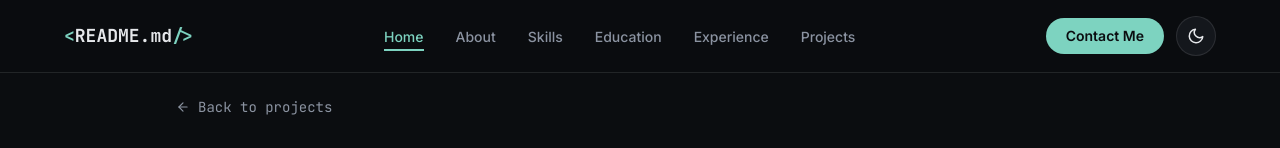
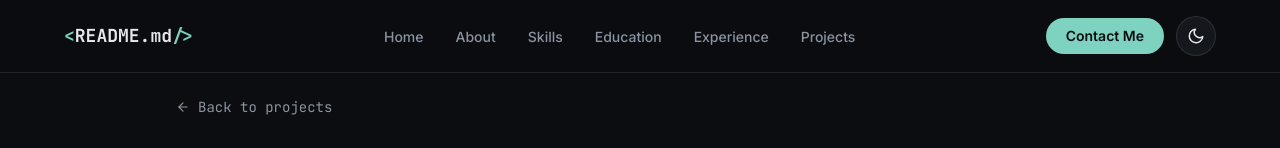
Before and after one commit to ShantoSarkar34/My-Portfolio, a Next.js app: page /projects/chicken-hub-project in a window 1280 px wide. Shown: the top 148 px of the page. Built offline with nearby package versions, Linux system fonts and the light colour scheme.

Commit message:
fix one bug on project slug

```diff
--- a/src/components/layout/Navbar.tsx
+++ b/src/components/layout/Navbar.tsx
@@ -5,6 +5,7 @@ import { motion, AnimatePresence } from "framer-motion";
 import { FiMenu, FiX } from "react-icons/fi";
 import { profile } from "@/src/data/profile";
 import ThemeToggle from "../ui/ThemeToggle";
+import { usePathname } from "next/navigation";
 
 
 const NAV_LINKS = [
@@ -20,6 +21,7 @@ export default function Navbar() {
   const [isOpen, setIsOpen] = useState(false);
   const [scrolled, setScrolled] = useState(false);
   const [activeSection, setActiveSection] = useState("home");
+  const pathname = usePathname();
 
   useEffect(() => {
     const onScroll = () => setScrolled(window.scrollY > 20);
@@ -28,6 +30,12 @@ export default function Navbar() {
   }, []);
 
   useEffect(() => {
+    // Not on the home page — no sections to observe, clear active state
+    if (pathname !== "/") {
+      setActiveSection("");
+      return;
+    }
+
     const sections = NAV_LINKS.map((link) =>
       document.getElementById(link.href.slice(1))
     ).filter((el): el is HTMLElement => el !== null);
@@ -41,7 +49,6 @@ export default function Navbar() {
         });
       },
       {
-        // Triggers when a section occupies the middle band of the viewport
         rootMargin: "-40% 0px -50% 0px",
         threshold: 0,
       }
@@ -49,7 +56,7 @@ export default function Navbar() {
 
     sections.forEach((section) => observer.observe(section));
     return () => sections.forEach((section) => observer.unobserve(section));
-  }, []);
+  }, [pathname]);
 
   return (
     <header
@@ -61,7 +68,7 @@ export default function Navbar() {
     >
       <nav className="max-w-6xl mx-auto flex items-center justify-between px-6 md:px-0 py-4">
         {/* Logo */}
-        <a href="#home" className="font-mono text-lg font-bold text-(--text) shrink-0">
+        <a href="/" className="font-mono text-lg font-bold text-(--text) shrink-0">
           <span className="text-(--accent)">&lt;</span>
           {/* {profile.name.split(" ")[0]} */}
           README.md
```
